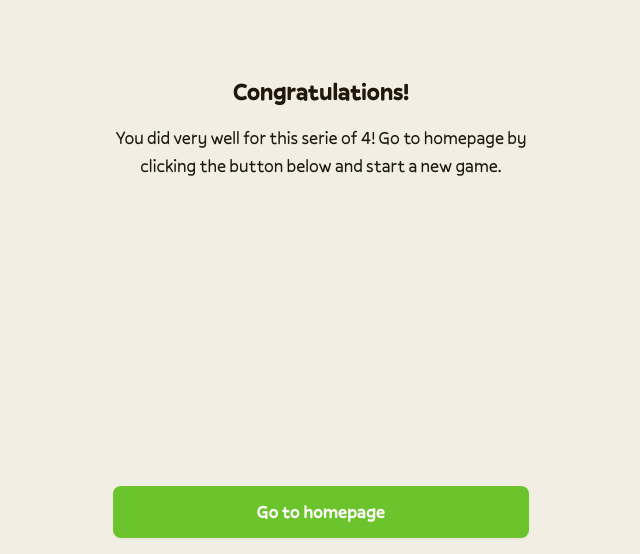
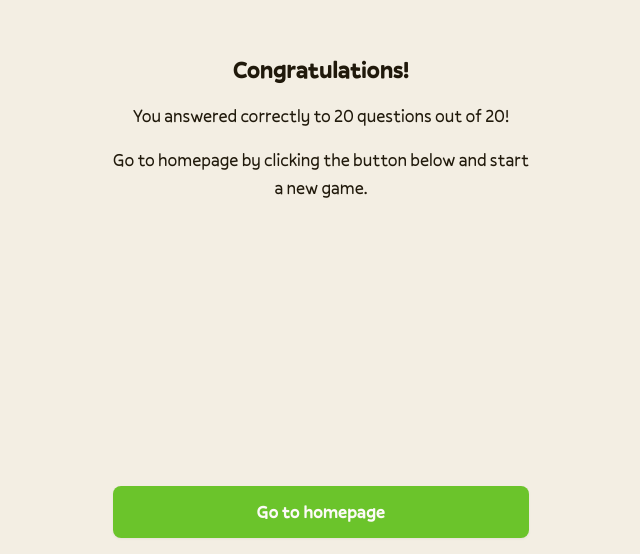
Before and after one commit to AdrienGQT/number-dictation, a React (Vite) app: page /results in a window 1280 px wide. Shown: the part 246-800 px from the top of the page, without its empty margins (319-959 px from the left). Built offline with nearby package versions, Linux system fonts and the light colour scheme.

Commit message:
feat/handle-score

```diff
--- a/src/App.tsx
+++ b/src/App.tsx
@@ -3,10 +3,13 @@ import Home, { GAMEMODES } from "./Pages/Home";
 import Results from "./Pages/Results";
 import NumberGame from "./Pages/game/NumberGame";
 import AlphabetGame from "./Pages/game/AlphabetGame";
+import { useState } from "react";
 
 export default function App() {
     const RANGE = { min: 1, max: 99 };
-    const MAX_INDEX = 4;
+    const MAX_INDEX = 20;
+
+    const [gameErrorCount, setGameErrorCount] = useState<number>(0);
 
     return (
         <div className="bg-base-100 w-full h-dvh flex items-center justify-center">
@@ -19,6 +22,8 @@ export default function App() {
                             maxIndex={MAX_INDEX}
                             range={RANGE}
                             gamemode={GAMEMODES[0]}
+                            gameErrorCount={gameErrorCount}
+                            setGameErrorCount={setGameErrorCount}
                         />
                     }
                 />
@@ -28,12 +33,20 @@ export default function App() {
                         <AlphabetGame
                             maxIndex={MAX_INDEX}
                             gamemode={GAMEMODES[1]}
+                            gameErrorCount={gameErrorCount}
+                            setGameErrorCount={setGameErrorCount}
                         />
                     }
                 />
                 <Route
                     path="/results"
-                    element={<Results maxIndex={MAX_INDEX} />}
+                    element={
+                        <Results
+                            maxIndex={MAX_INDEX}
+                            gameErrorCount={gameErrorCount}
+                            setGameErrorCount={setGameErrorCount}
+                        />
+                    }
                 />
             </Routes>
         </div>
--- a/src/Pages/Results.tsx
+++ b/src/Pages/Results.tsx
@@ -1,12 +1,24 @@
 import { useNavigate } from "react-router-dom";
 import MainButton from "../components/MainButton";
+import type { Dispatch } from "react";
 
 interface props {
     maxIndex: number;
+    gameErrorCount: number;
+    setGameErrorCount: Dispatch<React.SetStateAction<number>>;
 }
 
-export default function Results({ maxIndex }: props) {
+export default function Results({
+    maxIndex,
+    gameErrorCount,
+    setGameErrorCount,
+}: props) {
     const navigate = useNavigate();
+
+    const endGame = () => {
+        setGameErrorCount(0);
+        navigate("/");
+    };
 
     return (
         <div className="w-full max-w-md p-4 h-full flex flex-col gap-8">
@@ -17,13 +29,15 @@ export default function Results({ maxIndex }: props) {
                         Congratulations!
                     </p>
                     <p className="text-base-900 text-lg font-pally text-center">
-                        You did very well for this serie of {maxIndex}! Go to
-                        homepage by clicking the button below and start a new
-                        game.
+                        You answered correctly to {maxIndex - gameErrorCount} questions out of {maxIndex}!
+                    </p>
+                    <p className="text-base-900 text-lg font-pally text-center">
+                        Go to homepage by clicking the button below and start a
+                        new game.
                     </p>
                 </div>
 
-                <MainButton onClick={() => navigate("/")}>
+                <MainButton onClick={() => endGame()}>
                     Go to homepage
                 </MainButton>
             </div>
--- a/src/Pages/game/AlphabetGame.tsx
+++ b/src/Pages/game/AlphabetGame.tsx
@@ -1,12 +1,20 @@
+import type { Dispatch } from "react";
 import type { Gamemode } from "../Home";
 import Game from "./Game";
 
 interface Props {
     maxIndex: number;
     gamemode: Gamemode;
+    gameErrorCount: number;
+    setGameErrorCount: Dispatch<React.SetStateAction<number>>;
 }
 
-export default function AlphabetGame({ maxIndex, gamemode }: Props) {
+export default function AlphabetGame({
+    maxIndex,
+    gamemode,
+    gameErrorCount,
+    setGameErrorCount,
+}: Props) {
     const pool = "abcdefghijklmnopqrstuvwxyz".split("");
     console.log(pool);
 
@@ -15,6 +23,8 @@ export default function AlphabetGame({ maxIndex, gamemode }: Props) {
             maxIndex={maxIndex}
             pool={pool}
             gamemode={gamemode}
+            gameErrorCount={gameErrorCount}
+            setGameErrorCount={setGameErrorCount}
             question="What letter do you hear?"
         />
     );
--- a/src/Pages/game/Game.tsx
+++ b/src/Pages/game/Game.tsx
@@ -1,4 +1,4 @@
-import { useEffect, useRef, useState } from "react";
+import { useEffect, useRef, useState, type Dispatch } from "react";
 import speak from "../../tools/speak";
 import playSound from "../../tools/playSound";
 import { useNavigate } from "react-router-dom";
@@ -13,9 +13,18 @@ interface props {
     pool: string[];
     question: string;
     gamemode: Gamemode;
+    gameErrorCount: number;
+    setGameErrorCount: Dispatch<React.SetStateAction<number>>;
 }
 
-export default function Game({ maxIndex, pool, question, gamemode }: props) {
+export default function Game({
+    maxIndex,
+    pool,
+    question,
+    gamemode,
+    gameErrorCount,
+    setGameErrorCount,
+}: props) {
     const navigate = useNavigate();
 
     const formRef = useRef<HTMLFormElement>(null);
@@ -25,6 +34,9 @@ export default function Game({ maxIndex, pool, question, gamemode }: props) {
     const [pickedItems, setPickedItems] = useState<string[]>([]);
     const [currentItem, setCurrentItem] = useState<string | null>(null);
     const [dictationIndex, setDictationIndex] = useState<number>(1);
+
+    const [currentTriesCount, setCurrentTriesCount] = useState<number>(0);
+    const [currentErrorCount, setCurrentErrorCount] = useState<number>(0);
 
     const refreshItem = () => {
         const remaining = pool.filter((item) => !pickedItems.includes(item));
@@ -50,7 +62,6 @@ export default function Game({ maxIndex, pool, question, gamemode }: props) {
         refreshItem();
     }, []);
 
-    // Reset form content
     const resetForm = () => {
         const form = formRef.current;
         if (!form) return;
@@ -58,7 +69,6 @@ export default function Game({ maxIndex, pool, question, gamemode }: props) {
         form.reset();
     };
 
-    // Handle form sumbmit
     const handleSubmit = (e: React.FormEvent<HTMLFormElement>) => {
         e.preventDefault();
 
@@ -75,6 +85,8 @@ export default function Game({ maxIndex, pool, question, gamemode }: props) {
     };
 
     const checkAnswer = (answer: string) => {
+        setCurrentTriesCount(currentTriesCount + 1);
+
         if (answer === currentItem) {
             handleCorrectAnswer();
         } else {
@@ -82,22 +94,33 @@ export default function Game({ maxIndex, pool, question, gamemode }: props) {
         }
     };
 
-    // Handle correct answer
     const handleCorrectAnswer = () => {
         playSound("correct");
         if (dictationIndex !== maxIndex) {
-            setDictationIndex(dictationIndex + 1);
-            refreshItem();
+            goToNextQuestion();
         } else {
             playSound("victory", 1000);
+            computeGlobalErrors();
             navigate("/results");
         }
         resetForm();
     };
 
-    // Handle uncorrect answer
     const handleUncorrectAnswer = () => {
         playSound("error");
+        setCurrentErrorCount(currentErrorCount + 1);
+    };
+
+    const goToNextQuestion = () => {
+        computeGlobalErrors();
+        setDictationIndex(dictationIndex + 1);
+        refreshItem();
+        setCurrentErrorCount(0);
+        setCurrentTriesCount(0);
+    };
+
+    const computeGlobalErrors = () => {
+        if (currentErrorCount) setGameErrorCount(gameErrorCount + 1);
     };
 
     return (
--- a/src/Pages/game/NumberGame.tsx
+++ b/src/Pages/game/NumberGame.tsx
@@ -1,13 +1,22 @@
 import Game from "./Game";
 import type { Gamemode } from "../Home";
+import type { Dispatch } from "react";
 
 interface Props {
     maxIndex: number;
     range: { min: number; max: number };
     gamemode: Gamemode;
+    gameErrorCount: number;
+    setGameErrorCount: Dispatch<React.SetStateAction<number>>;
 }
 
-export default function NumberGame({ maxIndex, range, gamemode }: Props) {
+export default function NumberGame({
+    maxIndex,
+    range,
+    gamemode,
+    gameErrorCount,
+    setGameErrorCount,
+}: Props) {
     const pool = Array.from({ length: range.max - range.min + 1 }, (_, i) =>
         (i + range.min).toString(),
     );
@@ -17,6 +26,8 @@ export default function NumberGame({ maxIndex, range, gamemode }: Props) {
             maxIndex={maxIndex}
             pool={pool}
             gamemode={gamemode}
+            gameErrorCount={gameErrorCount}
+            setGameErrorCount={setGameErrorCount}
             question="What number do you hear?"
         />
     );
```
